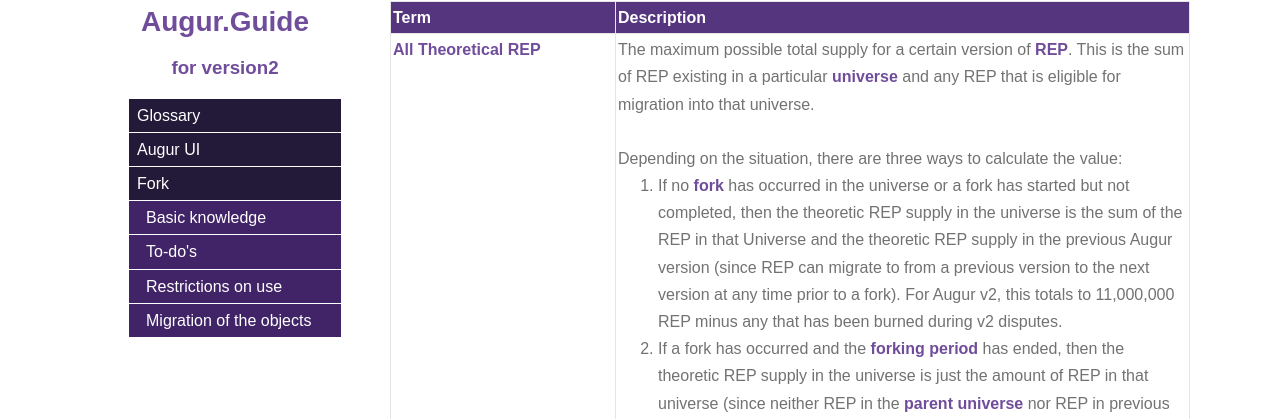
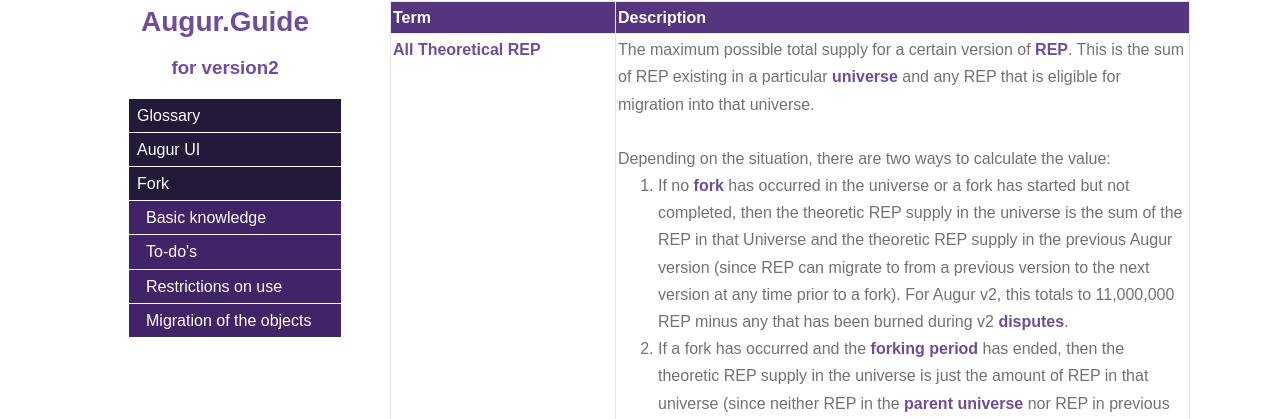
Before and after one commit to MicahZoltu/Augur.Guide-for-IPFS, a Jekyll site: the page built from collections/_version2-english/7-glossary.md, in a window 1280 px wide and 900 px high. Shown: the part 155-574 px from the top of the window. Built offline with Jekyll 4.4.1, drawn with Linux system fonts in a browser that asks for light colours; comment, search, counter and statistics services are not loaded.

Commit message:
[glossary]Fix "All theoretical REP"

```diff
--- a/_data/version2-english/glossary.yml
+++ b/_data/version2-english/glossary.yml
@@ -2,9 +2,9 @@
   The maximum possible total supply for a certain version of  <a href="#Reputation_Token">REP</a>. This is the sum of REP existing in a particular <a href="#Universe">universe</a> and any REP that is eligible for migration into that universe.
   <br>
   <br>
-  Depending on the situation, there are three ways to calculate the value:
+  Depending on the situation, there are two ways to calculate the value:
   <ol>
-    <li>If no <a href="#Fork" >fork</a> has occurred in the universe or a fork has started but not completed, then the theoretic REP supply in the universe is the sum of the REP in that Universe and the theoretic REP supply in the previous Augur version (since REP can migrate to from a previous version to the next version at any time prior to a fork). For Augur v2, this totals to 11,000,000 REP minus any that has been burned during v2 disputes.</li>
+    <li>If no <a href="#Fork" >fork</a> has occurred in the universe or a fork has started but not completed, then the theoretic REP supply in the universe is the sum of the REP in that Universe and the theoretic REP supply in the previous Augur version (since REP can migrate to from a previous version to the next version at any time prior to a fork). For Augur v2, this totals to 11,000,000 REP minus any that has been burned during v2 <a href="#Dispute">disputes</a>.</li>
     <li>If a fork has occurred and the <a href="#Forking_Period">forking period</a> has ended, then the theoretic REP supply in the universe is just the amount of REP in that universe (since neither REP in the <a href="#Parent_Universe">parent universe</a> nor REP in previous versions can be migrated after a fork completes).</li>
   </ol>
   This value is used to calculate the <a href="#Forking_Threshold">forking threshold</a>.
```
